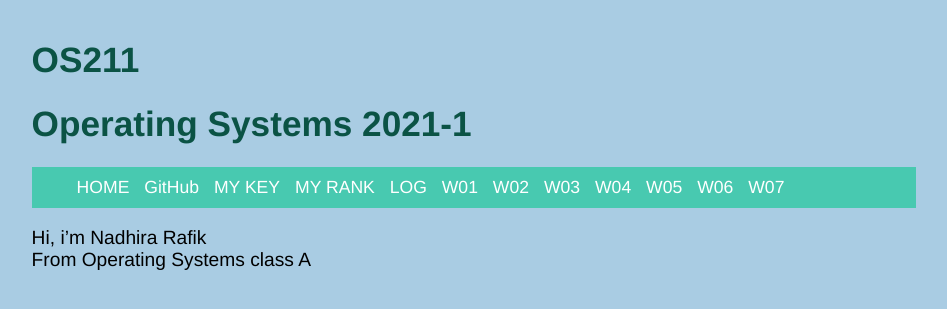
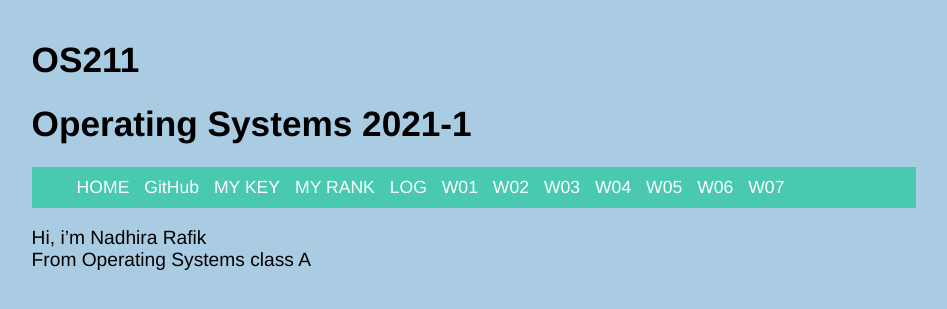
Before and after one commit to nadhirarafik/os211, a Jekyll site: the page built from index.md, in a window 1280 px wide. Shown: the top 309 px of the page, without its empty margins (166-1113 px from the left). Built offline with Jekyll 4.4.1, drawn with Linux system fonts in a browser that asks for light colours.

Commit message:
Update base.html

```diff
--- a/_layouts/base.html
+++ b/_layouts/base.html
@@ -17,10 +17,6 @@
             font-size: 1.1em;
             font-family: helvetica, sans-serif;
             text-align: justify;
-        }
-
-        header {
-            color: #0B5345;
         }
 
         .navbar {
```
